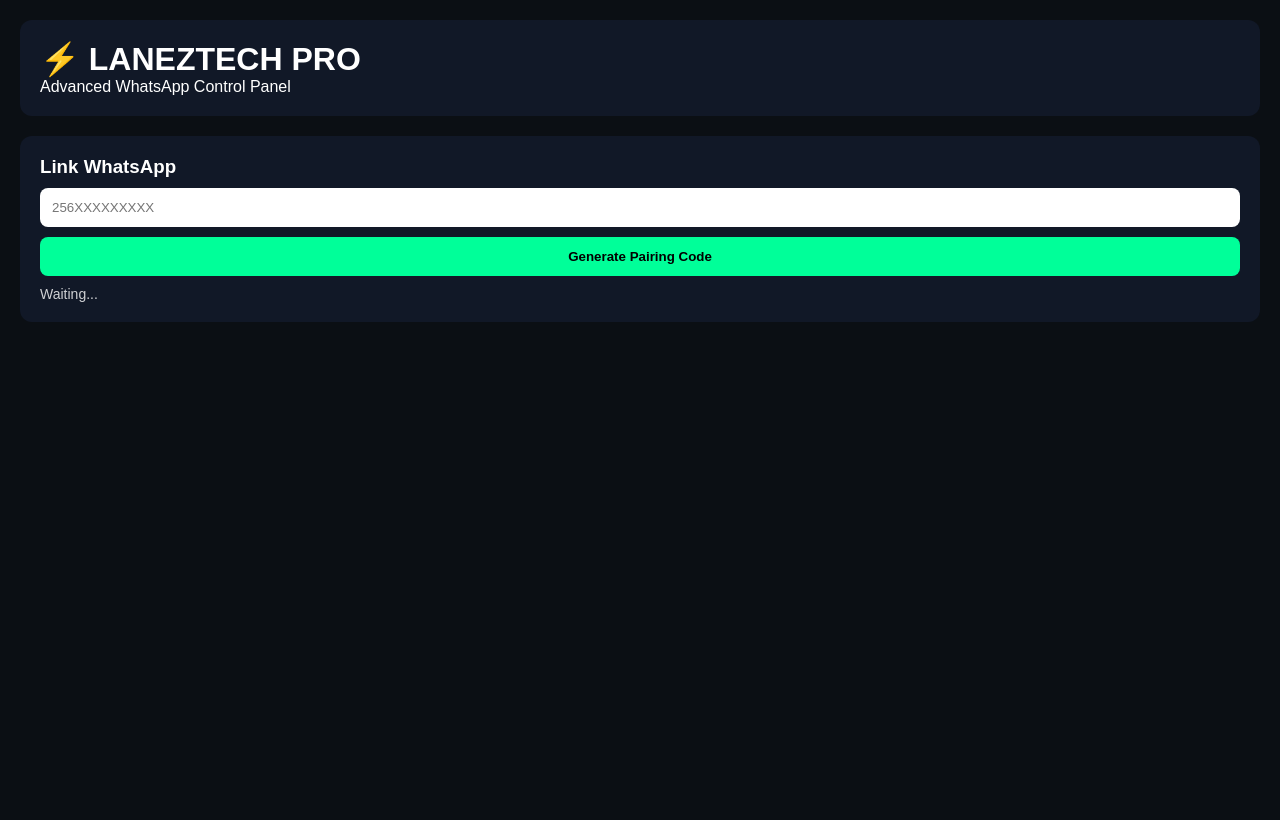
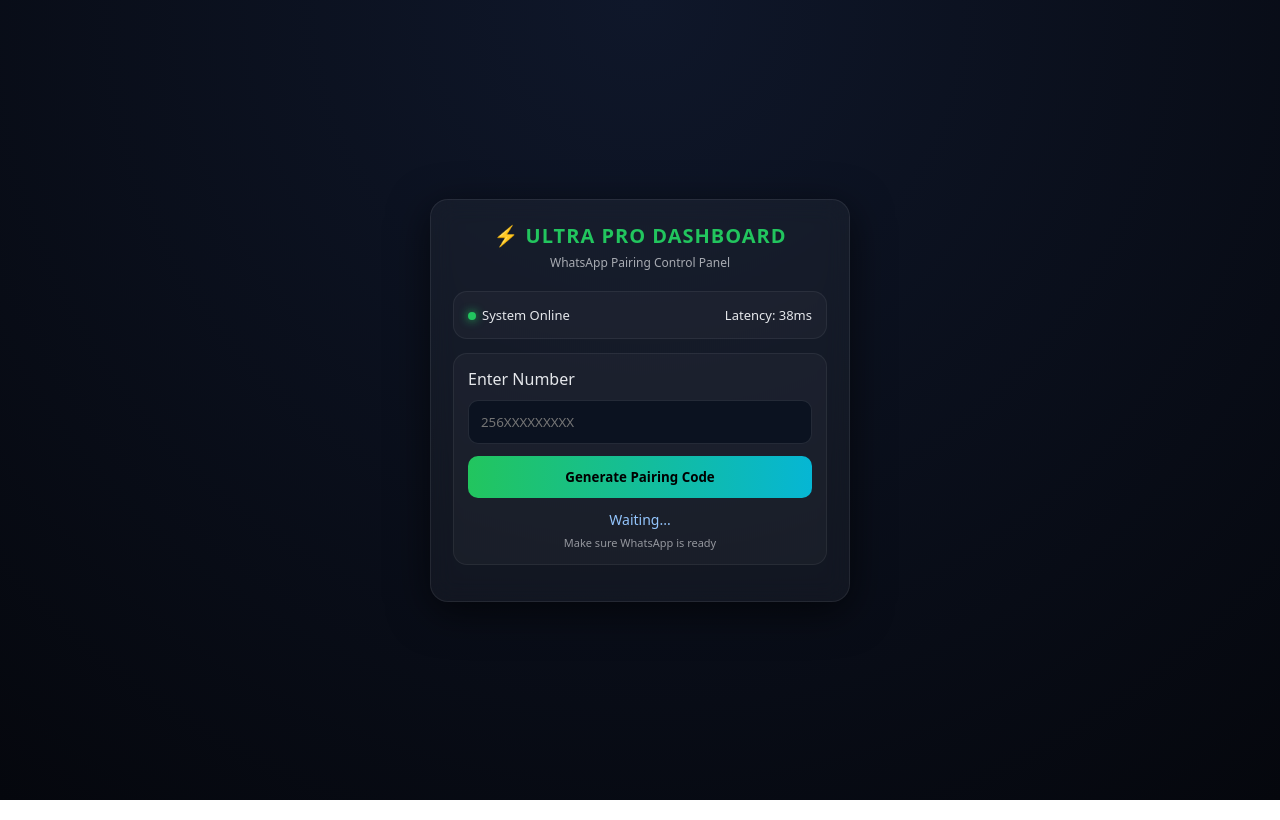
Before and after one commit to scottlanez/LANEZTECH-BOT-, a website: page public/index.html in a window 1280 px wide. Drawn offline with Linux system fonts and the light colour scheme.

Commit message:
Update index.html

```diff
--- a/public/index.html
+++ b/public/index.html
@@ -1,32 +1,151 @@
-<!DOCTYPE html>
-<html>
+<!DOCTYPE html><html lang="en">
 <head>
-  <meta name="viewport" content="width=device-width, initial-scale=1.0">
-  <title>LANEZTECH PRO</title>
-  <link rel="stylesheet" href="style.css">
-</head>
+  <meta charset="UTF-8" />
+  <meta name="viewport" content="width=device-width, initial-scale=1.0, viewport-fit=cover" />
+  <title>Ultra Pro Dashboard</title>  <style>
+    *{
+      margin:0;
+      padding:0;
+      box-sizing:border-box;
+      font-family:system-ui, -apple-system, Segoe UI, Roboto;
+    }
 
-<body>
+    body{
+      min-height:100vh;
+      background: radial-gradient(circle at top, #0f172a, #05070d);
+      color:#e5e7eb;
+      display:flex;
+      align-items:center;
+      justify-content:center;
+      padding:20px;
+    }
+
+    .container{
+      width:100%;
+      max-width:420px;
+      background: rgba(255,255,255,0.04);
+      border:1px solid rgba(255,255,255,0.08);
+      border-radius:18px;
+      padding:22px;
+      backdrop-filter: blur(12px);
+      box-shadow: 0 10px 40px rgba(0,0,0,0.6);
+    }
+
+    .title{
+      text-align:center;
+      font-size:20px;
+      font-weight:700;
+      letter-spacing:1px;
+      margin-bottom:5px;
+      color:#22c55e;
+    }
+
+    .subtitle{
+      text-align:center;
+      font-size:12px;
+      opacity:0.7;
+      margin-bottom:20px;
+    }
+
+    .card{
+      background: rgba(255,255,255,0.03);
+      padding:14px;
+      border-radius:14px;
+      border:1px solid rgba(255,255,255,0.06);
+      margin-bottom:14px;
+    }
+
+    .status{
+      display:flex;
+      justify-content:space-between;
+      font-size:13px;
+    }
+
+    .dot{
+      width:8px;
+      height:8px;
+      border-radius:50%;
+      background:#22c55e;
+      display:inline-block;
+      margin-right:6px;
+      box-shadow:0 0 10px #22c55e;
+    }
+
+    input{
+      width:100%;
+      padding:12px;
+      border-radius:10px;
+      border:1px solid rgba(255,255,255,0.1);
+      background:#0b1220;
+      color:white;
+      outline:none;
+      margin-top:10px;
+    }
+
+    button{
+      width:100%;
+      padding:12px;
+      margin-top:12px;
+      border:none;
+      border-radius:10px;
+      background: linear-gradient(90deg,#22c55e,#06b6d4);
+      color:black;
+      font-weight:700;
+      cursor:pointer;
+      transition:0.2s;
+    }
+
+    button:hover{
+      transform:scale(1.02);
+    }
+
+    .output{
+      text-align:center;
+      margin-top:12px;
+      font-size:14px;
+      color:#93c5fd;
+      word-break:break-all;
+    }
+
+    .small{
+      font-size:11px;
+      opacity:0.6;
+      text-align:center;
+      margin-top:6px;
+    }
+  </style></head><body>
   <div class="container">
+    <div class="title">⚡ ULTRA PRO DASHBOARD</div>
+    <div class="subtitle">WhatsApp Pairing Control Panel</div><div class="card">
+  <div class="status">
+    <span><span class="dot"></span>System Online</span>
+    <span>Latency: 38ms</span>
+  </div>
+</div>
 
-    <div class="header">
-      <h1>⚡ LANEZTECH PRO</h1>
-      <p>Advanced WhatsApp Control Panel</p>
-    </div>
+<div class="card">
+  <label>Enter Number</label>
+  <input id="number" placeholder="256XXXXXXXXX" />
+  <button onclick="generate()">Generate Pairing Code</button>
 
-    <div class="grid">
+  <div class="output" id="result">Waiting...</div>
+  <div class="small">Make sure WhatsApp is ready</div>
+</div>
 
-      <div class="card">
-        <h3>Link WhatsApp</h3>
-        <input id="number" placeholder="256XXXXXXXXX">
-        <button onclick="getCode()">Generate Pairing Code</button>
-        <div class="status" id="status">Waiting...</div>
-      </div>
+  </div><script>
+function generate(){
+  const num = document.getElementById('number').value;
+  const out = document.getElementById('result');
 
-    </div>
+  if(!num || num.length < 8){
+    out.innerText = "Enter valid number";
+    return;
+  }
 
-  </div>
+  // fake UI simulation (backend will replace this)
+  const code = Math.random().toString(36).substring(2, 10).toUpperCase();
 
-  <script src="app.js"></script>
-</body>
+  out.innerHTML = `Pairing Code: <b>${code}</b>`;
+}
+</script></body>
 </html>
```
